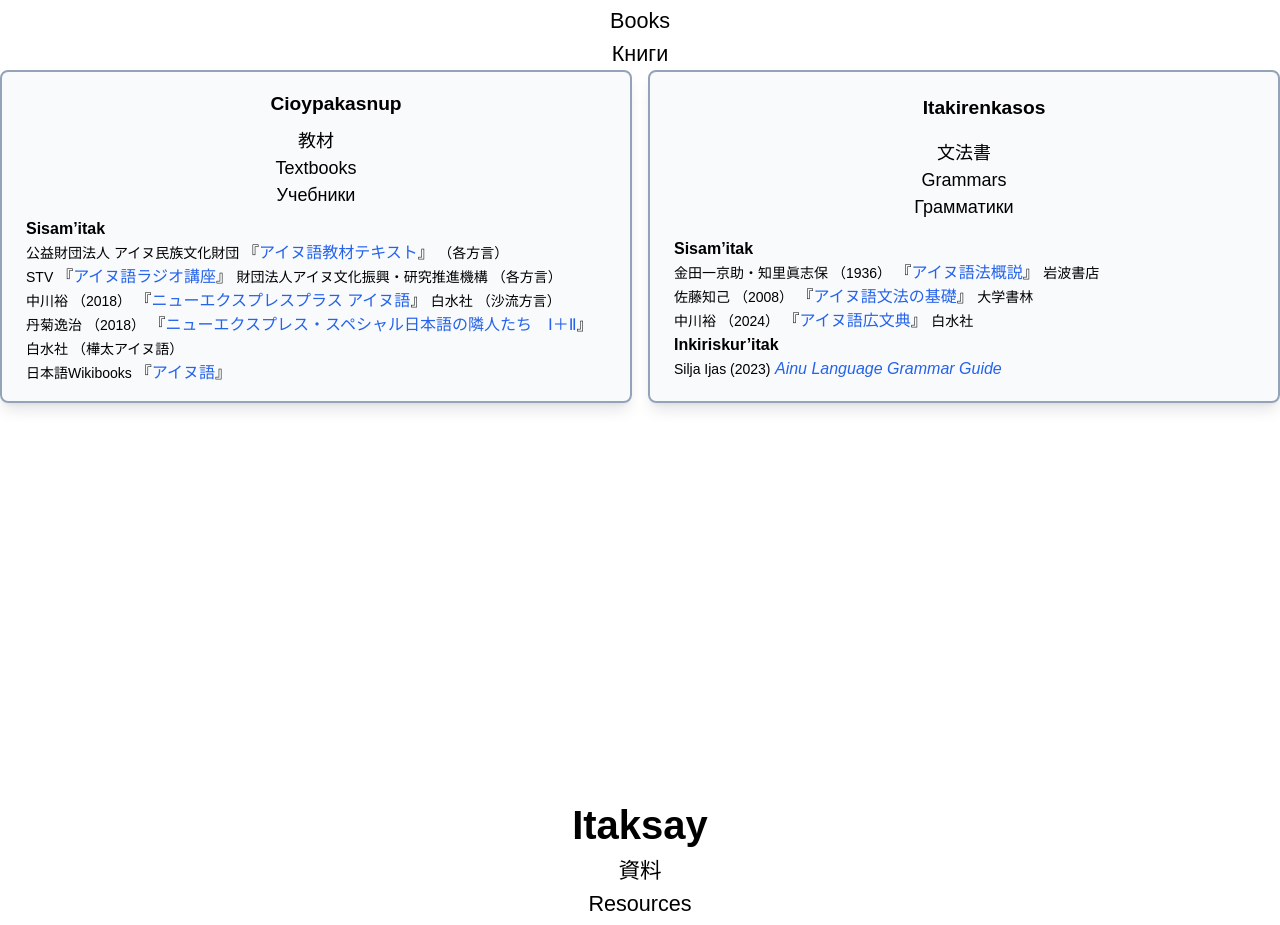
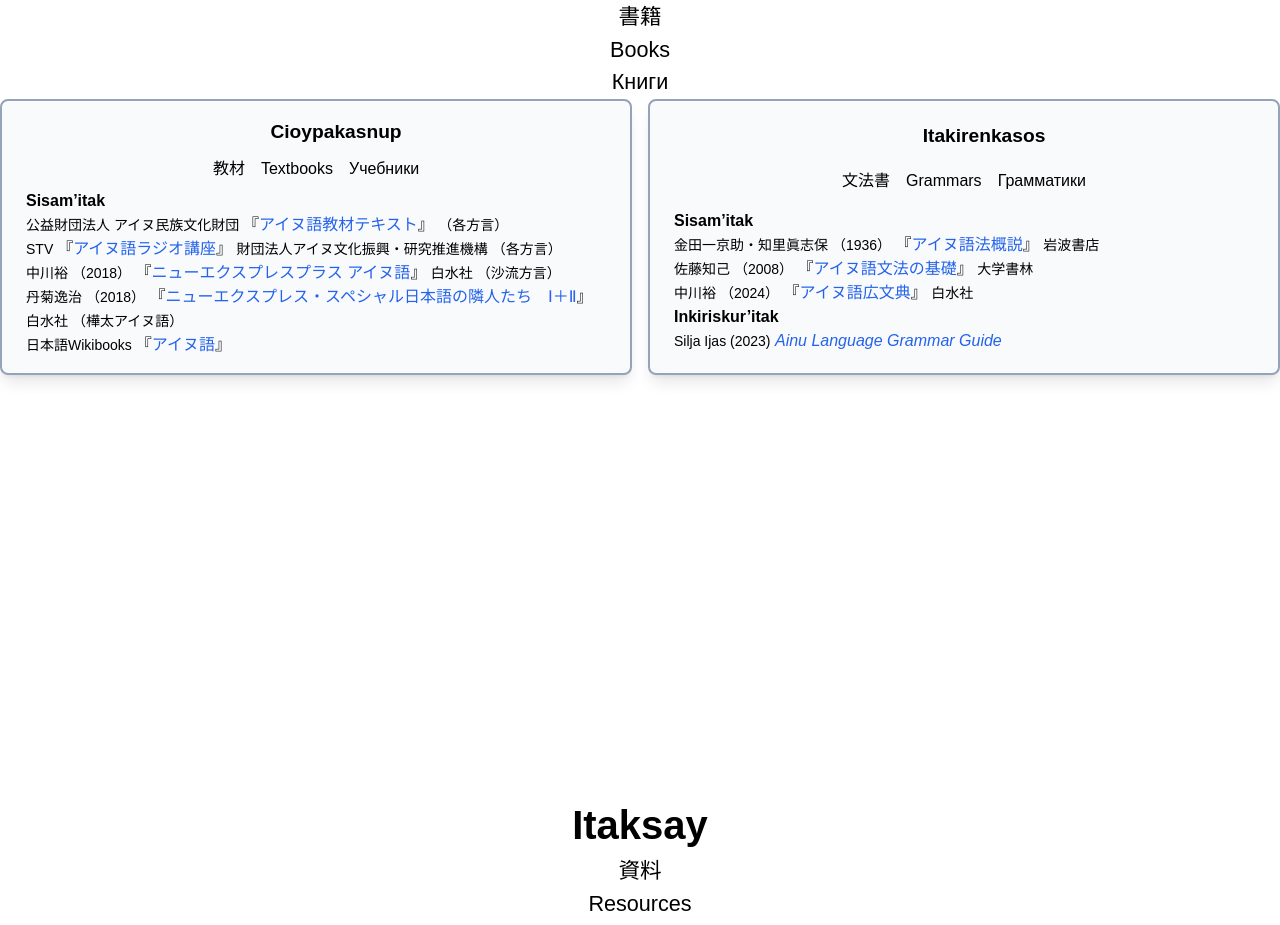
Before and after one commit to mkpoli/ainu, a SvelteKit app: page / in a window 1280 px wide. Shown: the part 4242-5167 px from the top of the page. Built offline with nearby package versions, Linux system fonts and the light colour scheme; some icons are missing.

Commit message:
Make translated book card title save space

```diff
--- a/src/routes/+page.svelte
+++ b/src/routes/+page.svelte
@@ -211,7 +211,7 @@
 						<Icon class="w-8 h-8" />
 						{title.ain}
 					</h3>
-					<div role="doc-subtitle">
+					<div class="flex flex-row items-center justify-center gap-4">
 						<span lang="ja">{title.ja}</span>
 						<span lang="en">{title.en}</span>
 						<span lang="ru">{title.ru}</span>
```
